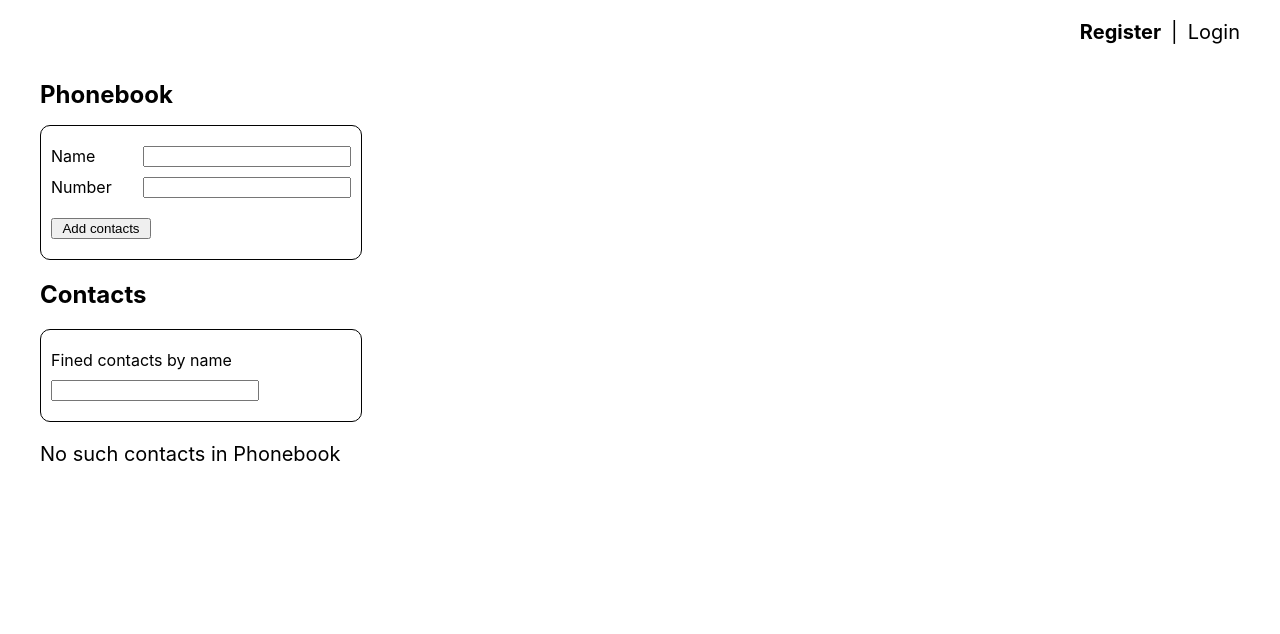
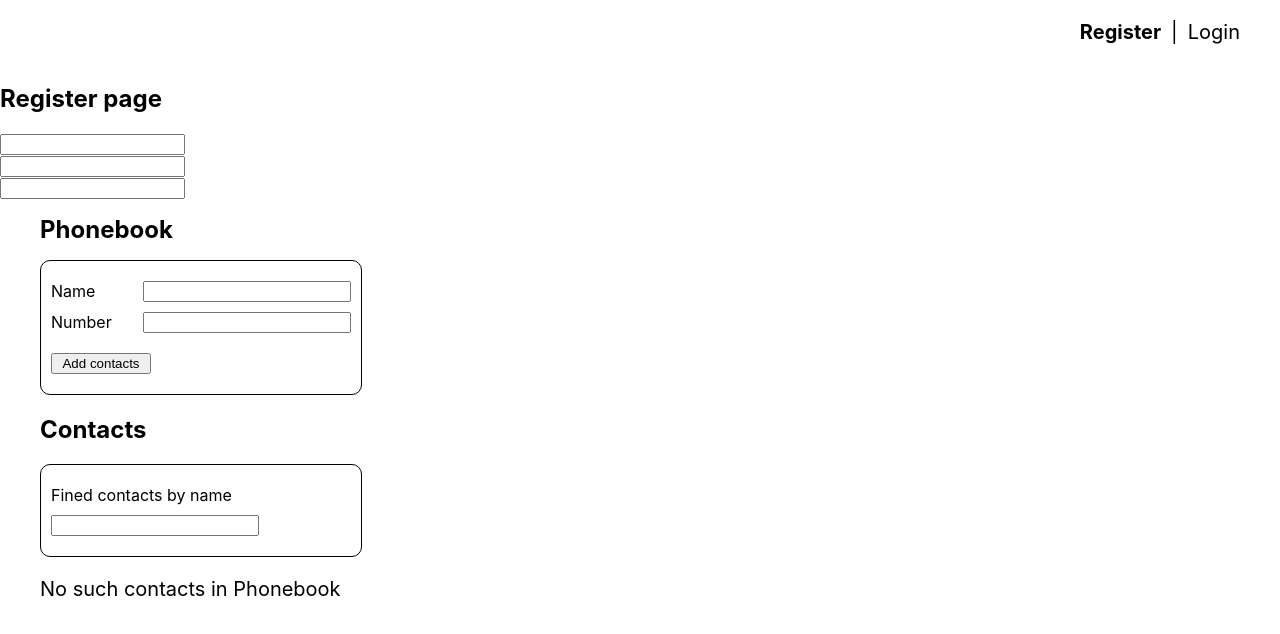
Before and after one commit to MarynaDanyliuk/goit-react-hw-08-phonebook, a React (Create React App) app: page /register in a window 1280 px wide. Shown: the top 634 px of the page. Built offline with nearby package versions, Linux system fonts and the light colour scheme; no server answers.

Commit message:
add RegisterForm in progress

```diff
--- a/src/components/App/App.jsx
+++ b/src/components/App/App.jsx
@@ -1,6 +1,6 @@
-import { BrowserRouter } from 'react-router-dom';
+import { BrowserRouter, Route, Routes } from 'react-router-dom';
 import { Provider } from 'react-redux';
-import React from 'react';
+import React, { Suspense } from 'react';
 // import { useEffect } from 'react';
 // import { useSelector } from 'react-redux';
 
@@ -9,6 +9,7 @@ import React from 'react';
 // import { Filter } from 'components/Filter/Filter';
 import { Navigation } from 'components/Navigation/Navigation';
 import { Phonebook } from 'components/Phonebook/Phonebook';
+import RegisterPage from 'components/pages/RegisterPage/RegisterPage';
 
 // import { getFilteredContacts } from '../../redux/contacts/contacts-selectors';
 
@@ -45,6 +46,14 @@ export const App = () => {
     >
       <BrowserRouter>
         <Navigation />
+        <Suspense>
+          <Routes>
+            <Route path="/" element={<Phonebook />} />
+            <Route path="/register" element={<RegisterPage />} />
+            {/* <Route path="/login" element={<LoginPage />} /> */}
+          </Routes>
+        </Suspense>
+
         <Phonebook />
         {/* <div
           style={{
--- /dev/null
+++ b/src/components/RegisterForm/RegisterForm.jsx
@@ -0,0 +1,19 @@
+// import css from '../pages/RegisterPage/RegisterPage.module.css';
+
+import TextField from 'components/TextField/TextField';
+import useForm from 'services/useForm';
+import initialState from './initialState';
+
+export const RegisterForm = ({ onSubmit }) => {
+  const { state, setState, handleChange, handleSubmit } = useForm({
+    initialState,
+    onSubmit,
+  });
+  return (
+    <form onSubmit={handleSubmit}>
+      <TextField />
+      <TextField />
+      <TextField />
+    </form>
+  );
+};
--- /dev/null
+++ b/src/components/RegisterForm/initialState.js
@@ -0,0 +1,9 @@
+// const { default: inititalState } = require('components/Form/initialState');
+
+const initialState = {
+  name: '',
+  email: '',
+  password: '',
+};
+
+export default initialState;
--- /dev/null
+++ b/src/components/TextField/TextField.jsx
@@ -0,0 +1,12 @@
+// import css from '../TextField/TextField.module.css';
+
+const TextField = ({ label, handleChange, ...props }) => {
+  return (
+    <div>
+      <label>{label}</label>
+      <input onChange={handleChange} {...props} />
+    </div>
+  );
+};
+
+export default TextField;
--- /dev/null
+++ b/src/components/pages/RegisterPage/RegisterPage.jsx
@@ -0,0 +1,15 @@
+import css from 'components/pages/RegisterPage/RegisterPage.module.css';
+
+// import Movies from 'components/Movies/Movies';
+
+import { RegisterForm } from 'components/RegisterForm/RegisterForm';
+
+const RegisterPage = () => {
+  return (
+    <div className={css.container}>
+      <h2 className={css.page_title}>Register page</h2>
+      <RegisterForm />
+    </div>
+  );
+};
+export default RegisterPage;
--- /dev/null
+++ b/src/services/useForm.js
@@ -0,0 +1,25 @@
+import { useState, useCallback } from 'react';
+
+const useForm = ({ initialState, onSubmit }) => {
+  const [state, setState] = useState({ ...initialState });
+
+  const handleChange = useCallback(
+    ({ target }) => {
+      const { name, value } = target;
+      setState(prevState => {
+        return { ...prevState, [name]: value };
+      });
+    },
+    [setState]
+  );
+
+  const handleSubmit = e => {
+    e.preventDefault();
+    onSubmit({ ...state });
+    setState({ ...initialState });
+  };
+
+  return { state, setState, handleChange, handleSubmit };
+};
+
+export default useForm;
```
Also changed, not shown: src/components/pages/RegistrationPage/RegisterPage.jsx (deleted, +0 -13 lines), src/components/RegisterForm/RegisterForm.module.css (added), src/components/TextField/TextField.module.css (added), src/components/pages/RegisterPage/RegisterPage.module.css (added).
